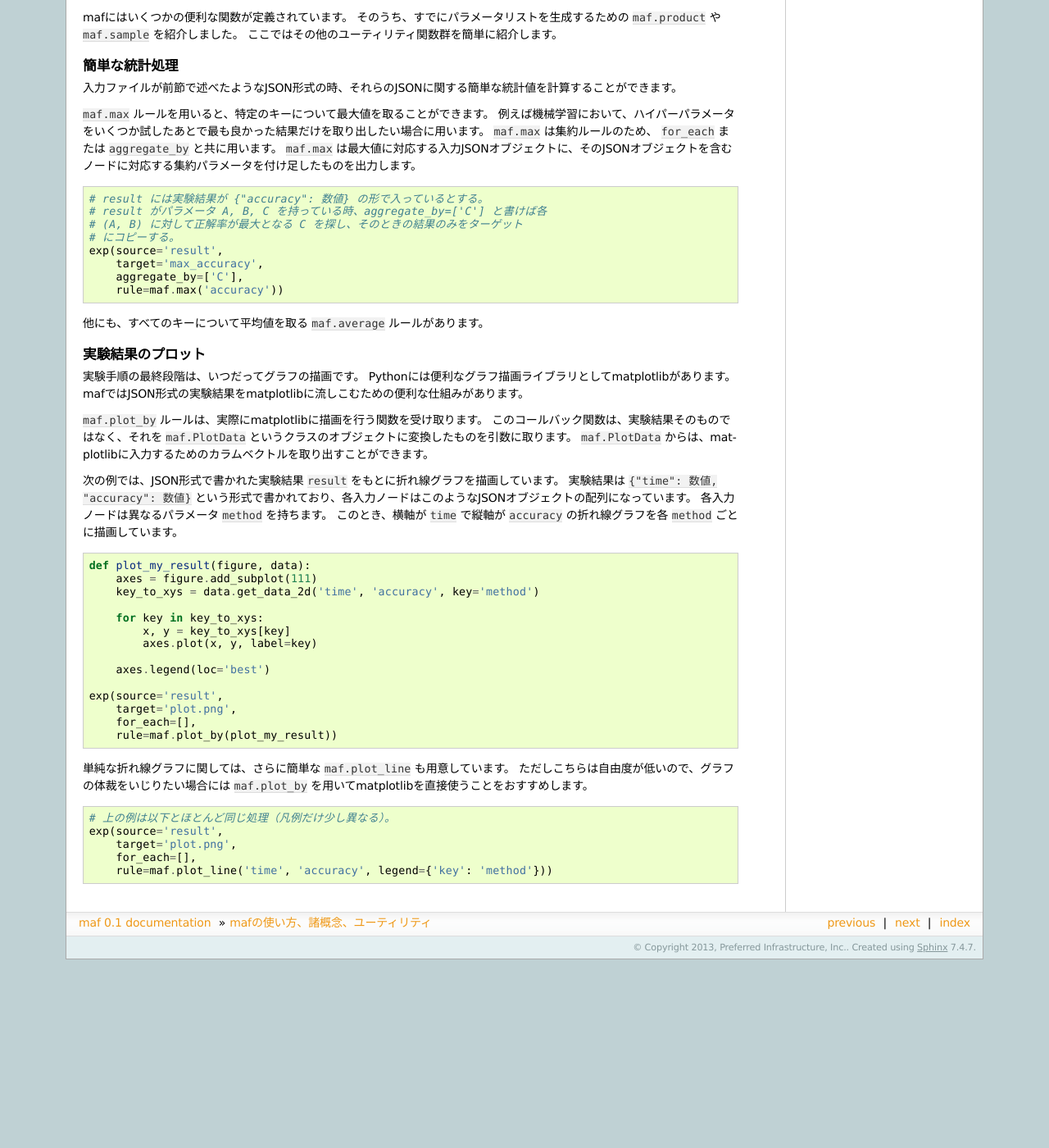
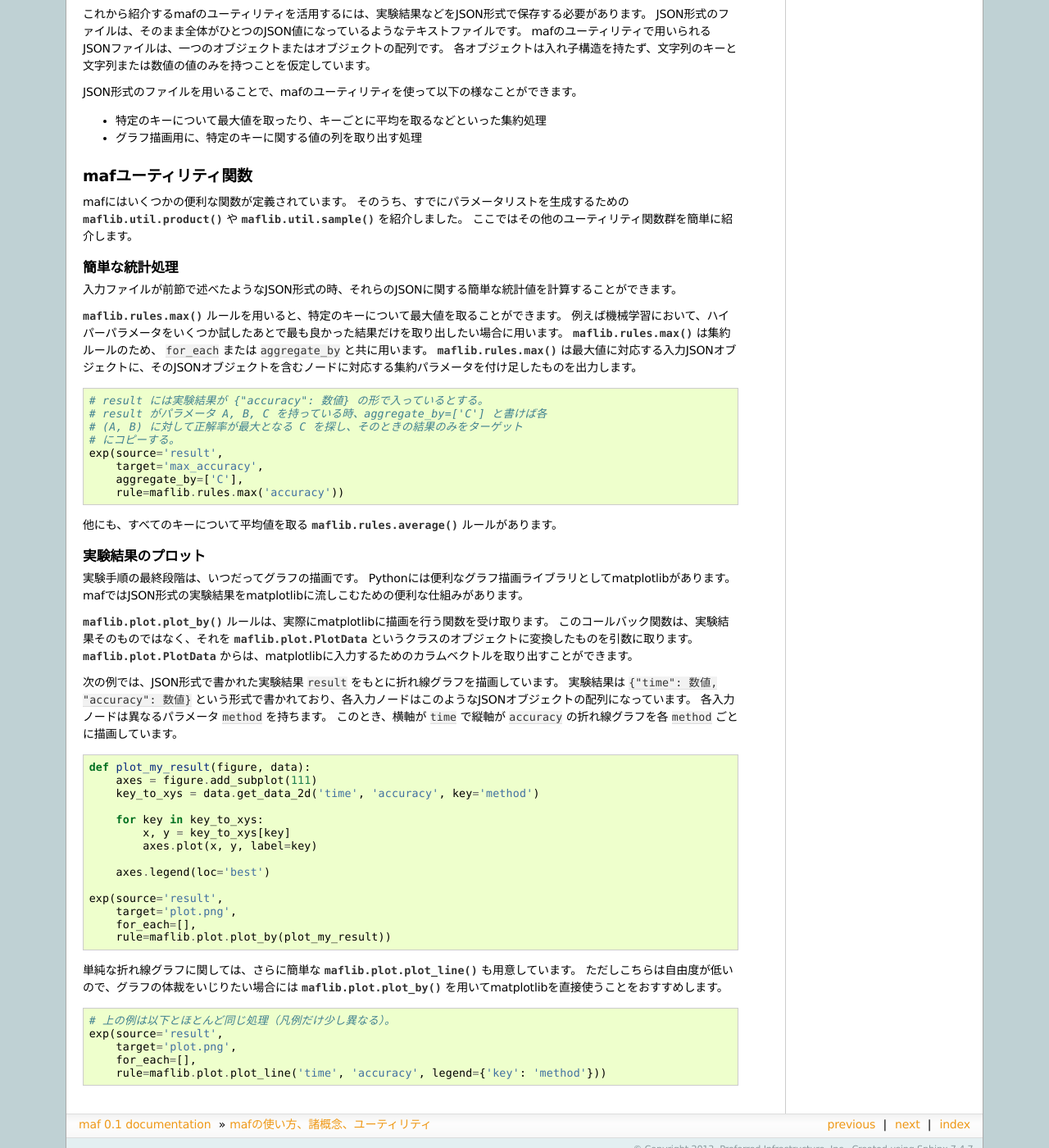
Before and after one commit to pfi/maf, a Sphinx documentation site: the page built from document/source/concept.rst, in a window 1280 px wide and 1400 px high, scrolled down 4359 px. Shown: the whole window at 82% size. Built offline with Sphinx 7.4.7, drawn with Linux system fonts in a browser that asks for light colours; formulas are drawn with MathJax 3; before the commit the page ends 5529 px from its top, so only the background shows below that; some of the changed text lies outside the part shown.

Commit message:
Update document

```diff
--- a/document/source/concept.rst
+++ b/document/source/concept.rst
@@ -49,6 +49,8 @@
 以上で「何もしない実験」が実行されます。
 
 以降、 ``experiment`` 関数の中に実験計画を記述していきます。
+mafにおいて利用可能なユーティリティが :py:mod:`maflib` モジュール内に用意されていますが、以降ではimport文などは省略します。
+
 次節ではその書き方に入る前に、まずはmafの最重要概念であるメタノードとパラメータについて解説します。
 
 ノードとメタノードとパラメータ
@@ -119,14 +125,14 @@
 このような場合に、同じ種類のパラメータに対する範囲を何度も書くのはメンテナンスの観点から望ましくありません。
 そこでmafにはパラメータの組合せを生成する便利な関数が2つ用意されています。
 
-一つ目は **maf.product** です。
+一つ目は :py:func:`maflib.util.product` です。
 各パラメータ名に対するパラメータのリストを指定すると、すべての組合せを生成します。
 productという名前は集合の直積を表します。
 
 .. code-block:: python
 
-   maf.product({'method': ['PA2', 'AROW'],
-                'C': [0.1, 1, 10]})
+   maflib.util.product({'method': ['PA2', 'AROW'],
+                        'C': [0.1, 1, 10]})
 
    # => [{'method': 'PA2', 'C': 0.1},
    #     {'method': 'PA2', 'C': 1},
@@ -136,7 +142,7 @@
    #     {'method': 'AROW', 'C': 10}]
    # (順番が入れ替わる可能性はあります)
 
-もう一つは **maf.sample** です。
+もう一つは :py:func:`maflib.util.sample` です。
 各パラメータ名に対してパラメータを生成する関数を渡すと、それらを用いて指定した数の組合せを生成します。
 関数の代わりに数値の対を渡すとその区間の連続一様分布を用います。
 関数の代わりに値のリストを渡すと、リストから値を選ぶような離散一様分布を用います。
@@ -144,8 +150,8 @@
 
 .. code-block:: python
 
-   maf.sample(4, {'method': ['PA2', 'AROW'],
-                  'C': lambda: math.pow(10, random.uniform(-1, 1))})
+   maflib.util.sample(4, {'method': ['PA2', 'AROW'],
+                          'C': lambda: math.pow(10, random.uniform(-1, 1))})
 
 メタノードの組合せ
 ~~~~~~~~~~~~~~~~~~
@@ -200,7 +208,7 @@
 .. code-block:: python
 
    exp(target='x',
-       parameters=maf.product({'A': [1, 2, 3], 'B': [1, 10]}),
+       parameters=maflib.util.product({'A': [1, 2, 3], 'B': [1, 10]}),
        rule=...)
 
    exp(source='x',
@@ -241,8 +253,8 @@
 .. code-block:: python
 
    exp(target='raw_output',
-       parameters=maf.product({'A': [0, 1, 2],
-                               'B': [-1, 0, 1]}),
+       parameters=maflib.util.product({'A': [0, 1, 2],
+                                       'B': [-1, 0, 1]}),
        rule='echo A:${A} B:${B} > ${TGT}')
 
    exp(source='raw_output',
@@ -280,7 +294,7 @@
 ---------------------
 
 mafにはいくつかの便利な関数が定義されています。
-そのうち、すでにパラメータリストを生成するための ``maf.product`` や ``maf.sample`` を紹介しました。
+そのうち、すでにパラメータリストを生成するための :py:func:`maflib.util.product` や :py:func:`maflib.util.sample` を紹介しました。
 ここではその他のユーティリティ関数群を簡単に紹介します。
 
 簡単な統計処理
@@ -288,10 +302,10 @@
 
 入力ファイルが前節で述べたようなJSON形式の時、それらのJSONに関する簡単な統計値を計算することができます。
 
-``maf.max`` ルールを用いると、特定のキーについて最大値を取ることができます。
+:py:func:`maflib.rules.max` ルールを用いると、特定のキーについて最大値を取ることができます。
 例えば機械学習において、ハイパーパラメータをいくつか試したあとで最も良かった結果だけを取り出したい場合に用います。
-``maf.max`` は集約ルールのため、 ``for_each`` または ``aggregate_by`` と共に用います。
-``maf.max`` は最大値に対応する入力JSONオブジェクトに、そのJSONオブジェクトを含むノードに対応する集約パラメータを付け足したものを出力します。
+:py:func:`maflib.rules.max` は集約ルールのため、 ``for_each`` または ``aggregate_by`` と共に用います。
+:py:func:`maflib.rules.max` は最大値に対応する入力JSONオブジェクトに、そのJSONオブジェクトを含むノードに対応する集約パラメータを付け足したものを出力します。
 
 .. code-block:: python
 
@@ -302,9 +316,9 @@
    exp(source='result',
        target='max_accuracy',
        aggregate_by=['C'],
-       rule=maf.max('accuracy'))
+       rule=maflib.rules.max('accuracy'))
 
-他にも、すべてのキーについて平均値を取る ``maf.average`` ルールがあります。
+他にも、すべてのキーについて平均値を取る :py:func:`maflib.rules.average` ルールがあります。
 
 実験結果のプロット
 ~~~~~~~~~~~~~~~~~~
@@ -313,9 +327,9 @@
 Pythonには便利なグラフ描画ライブラリとしてmatplotlibがあります。
 mafではJSON形式の実験結果をmatplotlibに流しこむための便利な仕組みがあります。
 
-``maf.plot_by`` ルールは、実際にmatplotlibに描画を行う関数を受け取ります。
-このコールバック関数は、実験結果そのものではなく、それを ``maf.PlotData`` というクラスのオブジェクトに変換したものを引数に取ります。
-``maf.PlotData`` からは、matplotlibに入力するためのカラムベクトルを取り出すことができます。
+:py:func:`maflib.plot.plot_by` ルールは、実際にmatplotlibに描画を行う関数を受け取ります。
+このコールバック関数は、実験結果そのものではなく、それを :py:class:`maflib.plot.PlotData` というクラスのオブジェクトに変換したものを引数に取ります。
+:py:class:`maflib.plot.PlotData` からは、matplotlibに入力するためのカラムベクトルを取り出すことができます。
 
 次の例では、JSON形式で書かれた実験結果 ``result`` をもとに折れ線グラフを描画しています。
 実験結果は ``{"time": 数値, "accuracy": 数値}`` という形式で書かれており、各入力ノードはこのようなJSONオブジェクトの配列になっています。
@@ -337,10 +351,10 @@
    exp(source='result',
        target='plot.png',
        for_each=[],
-       rule=maf.plot_by(plot_my_result))
+       rule=maflib.plot.plot_by(plot_my_result))
 
-単純な折れ線グラフに関しては、さらに簡単な ``maf.plot_line`` も用意しています。
-ただしこちらは自由度が低いので、グラフの体裁をいじりたい場合には ``maf.plot_by`` を用いてmatplotlibを直接使うことをおすすめします。
+単純な折れ線グラフに関しては、さらに簡単な :py:func:`maflib.plot.plot_line` も用意しています。
+ただしこちらは自由度が低いので、グラフの体裁をいじりたい場合には :py:func:`maflib.plot.plot_by` を用いてmatplotlibを直接使うことをおすすめします。
 
 .. code-block:: python
 
@@ -348,4 +362,4 @@
    exp(source='result',
        target='plot.png',
        for_each=[],
-       rule=maf.plot_line('time', 'accuracy', legend={'key': 'method'}))
+       rule=maflib.plot.plot_line('time', 'accuracy', legend={'key': 'method'}))
```
Also changed, not shown: other parts of document/source/concept.rst (+13 -1 lines), document/source/introduction.rst (+24 -8 lines).
